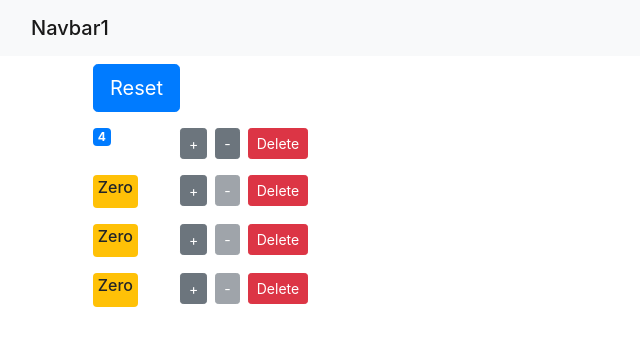
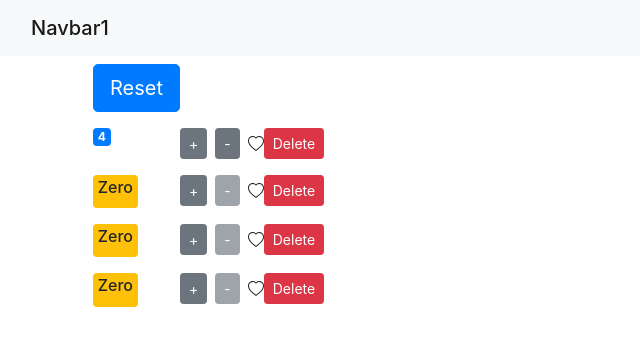
Before and after one commit to dar-levy/vidly, a React (Create React App) app: page / in a window 1280 px wide. Shown: the top 346 px of the page, without its empty margins (0-640 px from the left). Built offline with nearby package versions, Linux system fonts and the light colour scheme.

Commit message:
Add Like component without conditional fill

```diff
--- a/package.json
+++ b/package.json
@@ -3,12 +3,15 @@
   "version": "0.1.0",
   "private": true,
   "dependencies": {
+    "@fortawesome/fontawesome-free": "^5.15.2",
     "@testing-library/jest-dom": "^5.11.9",
     "@testing-library/react": "^11.2.3",
     "@testing-library/user-event": "^12.6.0",
     "bootstrap": "^4.5.3",
+    "font-awesome": "^4.7.0",
     "react": "^17.0.1",
     "react-dom": "^17.0.1",
+    "react-icons": "^4.1.0",
     "react-scripts": "4.0.1",
     "web-vitals": "^0.2.4"
   },
--- a/src/App.js
+++ b/src/App.js
@@ -6,10 +6,10 @@ import "./App.css";
 class App extends Component {
   state = {
     counters: [
-      { id: 1, value: 4 },
-      { id: 2, value: 0 },
-      { id: 3, value: 0 },
-      { id: 4, value: 0 },
+      { id: 1, value: 4, liked: false },
+      { id: 2, value: 0, liked: false },
+      { id: 3, value: 0, liked: false },
+      { id: 4, value: 0, liked: false },
     ],
   };
 
@@ -42,6 +42,14 @@ class App extends Component {
     this.setState({ counters });
   };
 
+  handleLike = (counter) => {
+    const counters = [...this.state.counters];
+    const index = counter.indexOf(counter);
+    counters[index] = { ...counters[index] };
+    counters[index].liked = !counters[index].liked;
+    this.setState(counters);
+  };
+
   render() {
     return (
       <React.Fragment>
@@ -55,6 +63,7 @@ class App extends Component {
             onDelete={this.handleDelete}
             onIncrement={this.handleIncrement}
             onDecrement={this.handleDecrement}
+            onLike={this.handleLike}
           />
         </main>
       </React.Fragment>
--- a/src/components/counter.jsx
+++ b/src/components/counter.jsx
@@ -1,4 +1,5 @@
 import React, { Component } from "react";
+import Like from "./like.jsx";
 
 class Counter extends Component {
   render() {
@@ -21,6 +22,11 @@ class Counter extends Component {
           >
             -
           </button>
+          <Like
+            counter={this.props.counter}
+            onClick={() => this.props.onLike(this.props.counter)}
+            style={{ cursor: "pointer" }}
+          />
           <button
             onClick={() => this.props.onDelete(this.props.counter.id)}
             className="btn btn-danger btn-sm"
--- a/src/components/counters.jsx
+++ b/src/components/counters.jsx
@@ -1,28 +1,27 @@
 import Counter from "./counter.jsx";
-import React, { Component } from "react";
+import React from "react";
 
-class Counters extends Component {
-  render() {
+const Counters = (props) => {
   return (
     <div>
       <button
-          onClick={() => this.props.onReset()}
+        onClick={() => props.onReset()}
         className="btn btn-primary btn-lg m-2"
       >
         Reset
       </button>
-        {this.props.counters.map((counter) => (
+      {props.counters.map((counter) => (
         <Counter
           key={counter.id}
-            onIncrement={this.props.onIncrement}
-            onDecrement={this.props.onDecrement}
-            onDelete={this.props.onDelete}
+          onIncrement={props.onIncrement}
+          onDecrement={props.onDecrement}
+          onDelete={props.onDelete}
+          onLike={props.onLike}
           counter={counter}
         />
       ))}
     </div>
   );
-  }
-}
+};
 
 export default Counters;
--- /dev/null
+++ b/src/components/like.jsx
@@ -0,0 +1,9 @@
+import { BsHeart, BsHeartFill } from "react-icons/bs";
+import React from "react";
+
+const Like = (props) => {
+  let like = props.liked ? <BsHeartFill /> : <BsHeart />;
+  return like;
+};
+
+export default Like;
```
Also changed, not shown: 2 other files (tests, documents, lock files or other folders). Lines whose indentation alone changed are shown as unchanged.
